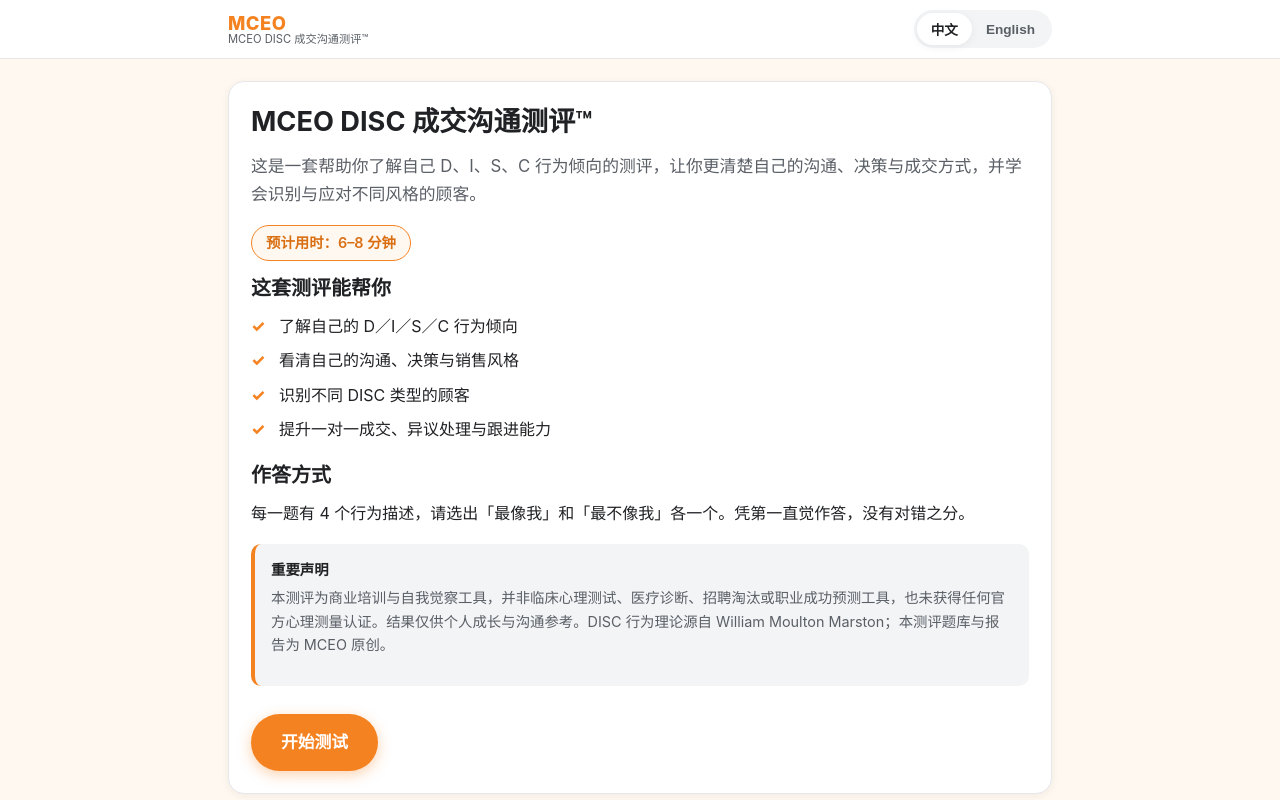
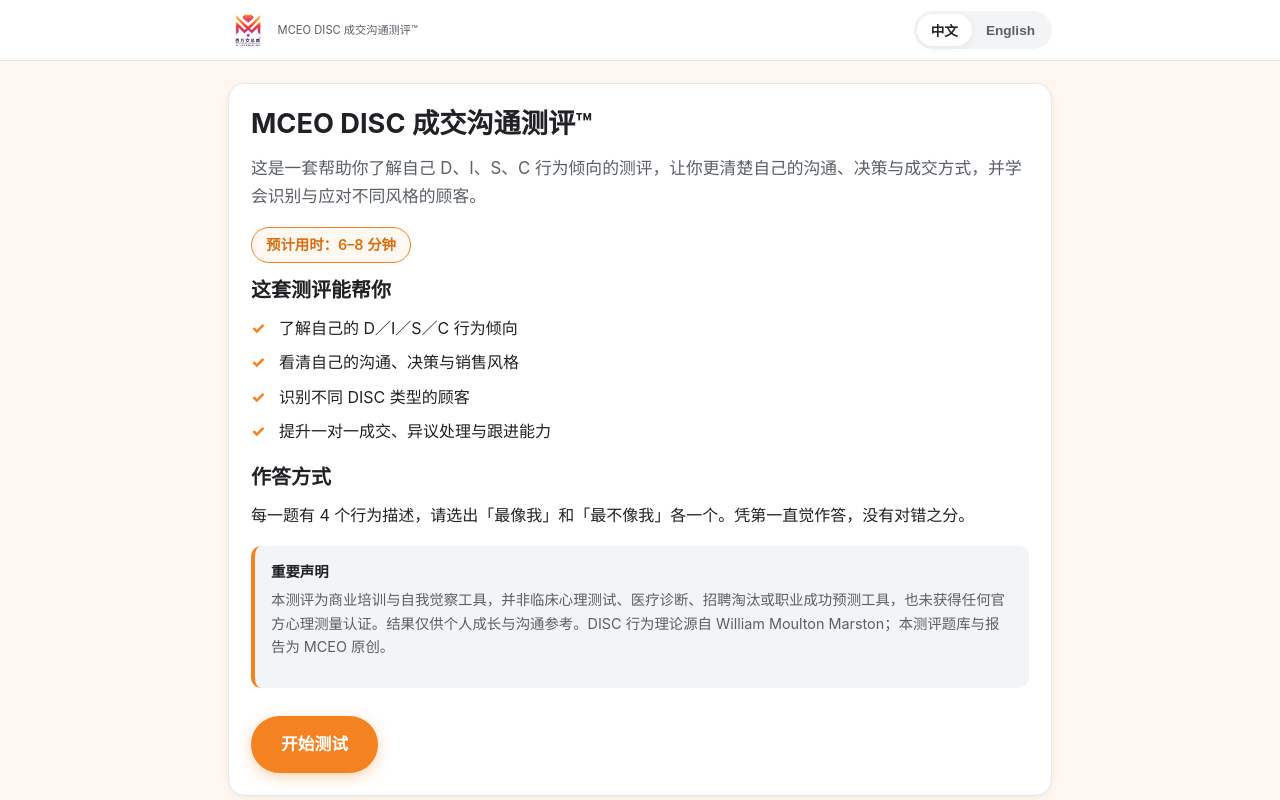
Before and after one commit to khchae76/mceo-disc, a website: page public/index.html in a window 1280 px wide. Shown: the top 800 px of the page. Drawn offline with Linux system fonts and the light colour scheme.

Commit message:
Add files via upload

```diff
--- a/public/assets/css/style.css
+++ b/public/assets/css/style.css
@@ -41,8 +41,9 @@ a:hover{text-decoration:underline}
 /* ---- Header ---- */
 .site-header{background:var(--white);border-bottom:1px solid var(--grey-line);position:sticky;top:0;z-index:50}
 .header-inner{display:flex;align-items:center;justify-content:space-between;gap:12px;padding:10px 18px;max-width:var(--maxw);margin:0 auto}
-.brand{display:flex;flex-direction:column;line-height:1.1;text-decoration:none}
+.brand{display:flex;flex-direction:row;align-items:center;gap:.6rem;line-height:1.1;text-decoration:none}
 .brand:hover{text-decoration:none}
+.brand-logo{height:40px;width:auto;display:block}
 .brand-mark{font-weight:800;letter-spacing:.5px;color:var(--mceo-orange);font-size:1.15rem}
 .brand-sub{font-size:.7rem;color:var(--text-soft);max-width:200px}
 .lang-switch{display:flex;background:var(--grey);border-radius:999px;padding:3px}
--- a/public/index.html
+++ b/public/index.html
@@ -12,7 +12,7 @@
 <body class="page-welcome">
 <header class="site-header no-print">
   <div class="container header-inner">
-    <a class="brand" href="/"><span class="brand-mark">MCEO</span><span class="brand-sub" data-i18n="assessment_name">MCEO DISC 成交沟通测评™</span></a>
+    <a class="brand" href="/"><img class="brand-logo" src="/assets/images/brand-logo.png" alt="MCEO"><span class="brand-sub" data-i18n="assessment_name">MCEO DISC 成交沟通测评™</span></a>
     <div class="lang-switch" role="group" aria-label="Language">
       <button type="button" class="lang-btn" data-lang="zh" aria-pressed="true">中文</button>
       <button type="button" class="lang-btn" data-lang="en" aria-pressed="false">English</button>
```
Also changed, not shown: public/assessment.html (+1 -1 lines), public/privacy.html (+1 -1 lines), public/results.html (+1 -1 lines), public/terms.html (+1 -1 lines), public/assets/images/brand-logo.png (added).
